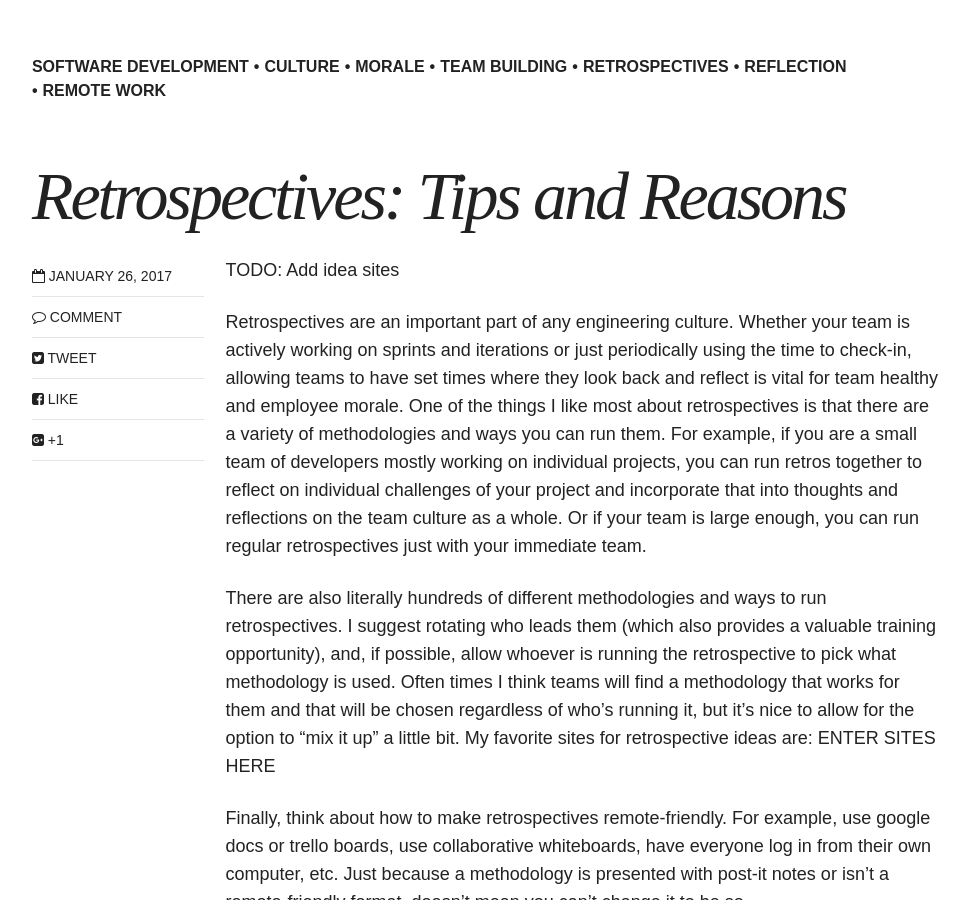
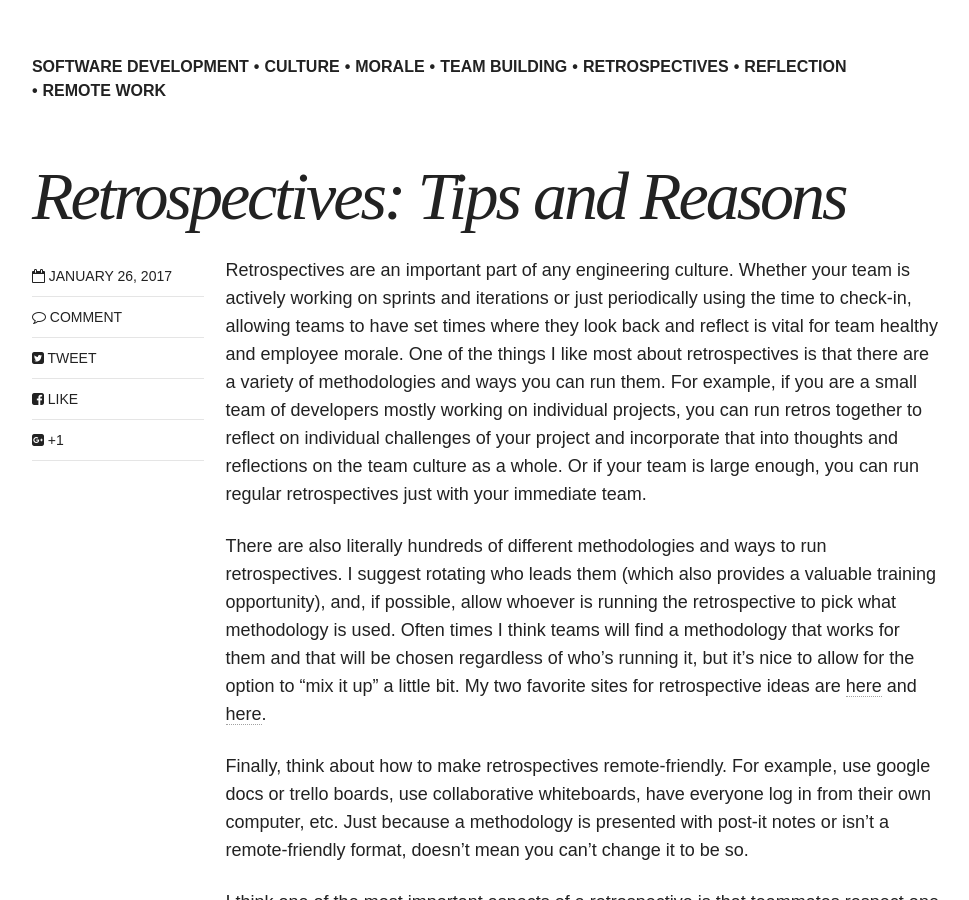
Before and after one commit to asheren/asheren.github.io, a Jekyll site: the page built from _posts/blog/2017-01-21-retrospectives.md, in a window 1280 px wide and 900 px high, scrolled down 396 px. Shown: the whole window, without its empty margins (154-1123 px from the left). Built offline with Jekyll 4.4.1, drawn with Linux system fonts in a browser that asks for light colours; nearby versions of some CDN libraries; comment, search, counter and statistics services are not loaded.

Commit message:
added retro links.

```diff
--- a/_posts/blog/2017-01-21-retrospectives.md
+++ b/_posts/blog/2017-01-21-retrospectives.md
@@ -14,11 +14,9 @@ tags:
 - remote work
 ---
 
-TODO: Add idea sites
-
 Retrospectives are an important part of any engineering culture. Whether your team is actively working on sprints and iterations or just periodically using the time to check-in, allowing teams to have set times where they look back and reflect is vital for team healthy and employee morale. One of the things I like most about retrospectives is that there are a variety of methodologies and ways you can run them. For example, if you are a small team of developers mostly working on individual projects, you can run retros together to reflect on individual challenges of your project and incorporate that into thoughts and reflections on the team culture as a whole. Or if your team is large enough, you can run regular retrospectives just with your immediate team.
 
-There are also literally hundreds of different methodologies and ways to run retrospectives. I suggest rotating who leads them (which also provides a valuable training opportunity), and, if possible, allow whoever is running the retrospective to pick what methodology is used. Often times I think teams will find a methodology that works for them and that will be chosen regardless of who's running it, but it's nice to allow for the option to "mix it up" a little bit. My favorite sites for retrospective ideas are: ENTER SITES HERE
+There are also literally hundreds of different methodologies and ways to run retrospectives. I suggest rotating who leads them (which also provides a valuable training opportunity), and, if possible, allow whoever is running the retrospective to pick what methodology is used. Often times I think teams will find a methodology that works for them and that will be chosen regardless of who's running it, but it's nice to allow for the option to "mix it up" a little bit. My two favorite sites for retrospective ideas are [here](http://www.funretrospectives.com/) and [here](http://tastycupcakes.org/).
 
 Finally, think about how to make retrospectives remote-friendly. For example, use google docs or trello boards, use collaborative whiteboards, have everyone log in from their own computer, etc. Just because a methodology is presented with post-it notes or isn't a remote-friendly format, doesn't mean you can't change it to be so.
 
```
